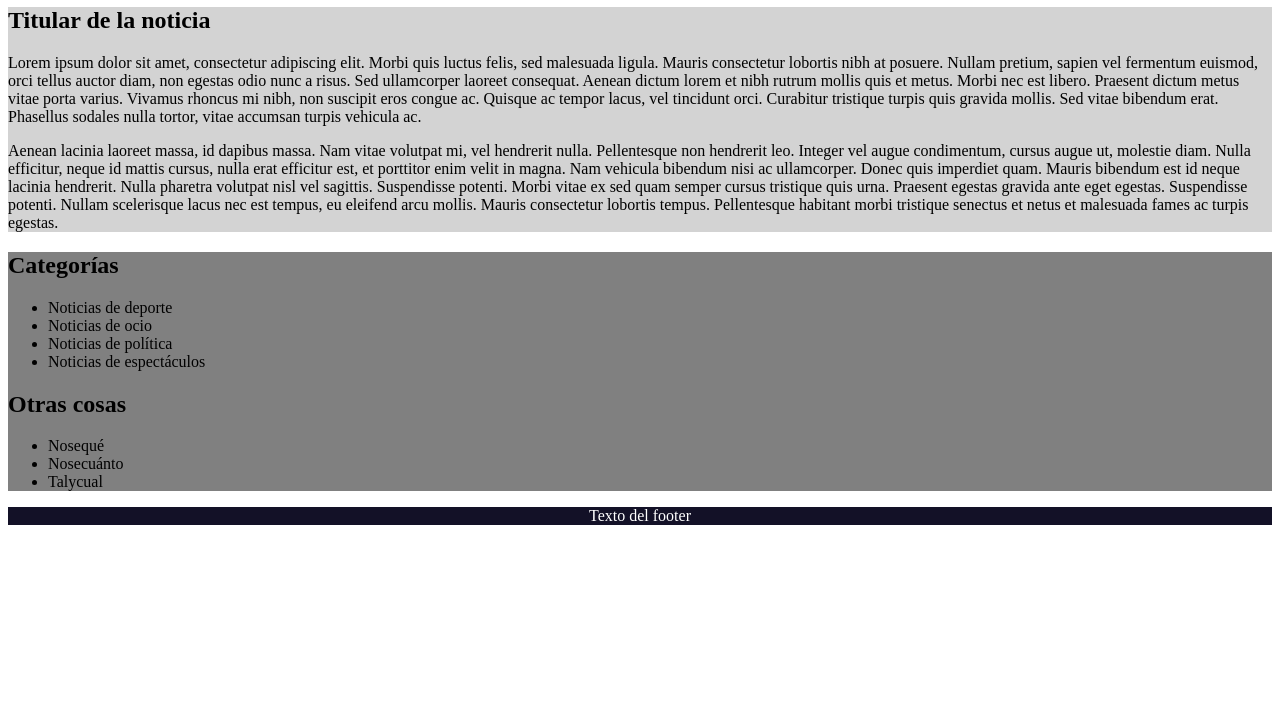
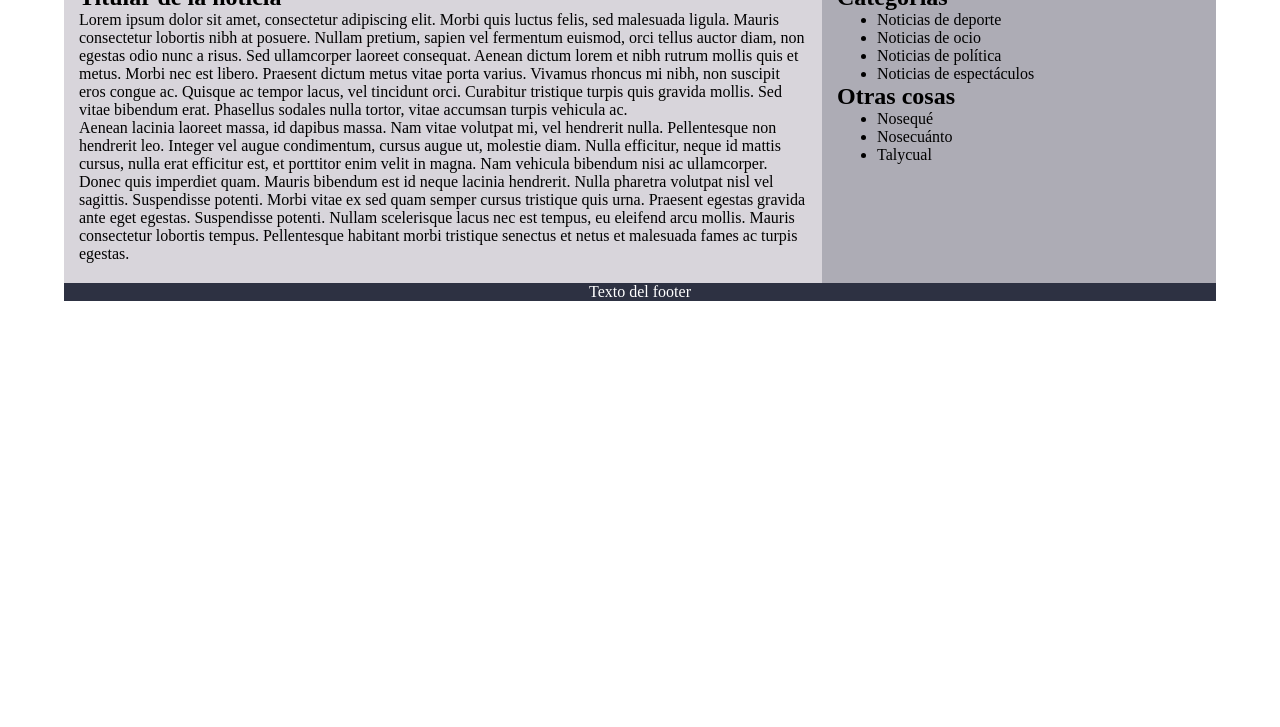
Before and after one commit to NatBernat/202204-W1EXCSSLayout-bernat-arcusa, a plain HTML site: page index.html in a window 1280 px wide. Shown: the part 73-800 px from the top of the page. Drawn offline with Linux system fonts and the light colour scheme.

Commit message:
Stylesheet updated with padding in all elements

```diff
--- a/index.html
+++ b/index.html
@@ -13,7 +13,7 @@
       <header>
         <h1>Título</h1>
       </header>
-      <div>
+      <div class="sections">
         <section class="section__main-article">
           <h2>Titular de la noticia</h2>
           <p>
@@ -43,7 +43,7 @@
             senectus et netus et malesuada fames ac turpis egestas.
           </p>
         </section>
-        <section class="section__nav-menu">
+        <section class="section__sidebar">
           <h2>Categorías</h2>
           <ul>
             <li>Noticias de deporte</li>
--- a/style.css
+++ b/style.css
@@ -1,18 +1,45 @@
+* {
+  box-sizing: border-box;
+  margin: 0;
+}
+
+body {
+  display: flex;
+  justify-content: center;
+  margin: 0 5vw 0 5vw;
+  max-width: 1200px;
+}
+
+.container {
+  display: flex;
+  flex-direction: column;
+}
+
 header {
-  background-color: rgb(19, 17, 39);
+  padding: 0 15px 0 15px;
+  background-color: #2d3142;
   color: white;
 }
 
+.sections {
+  margin: 0px;
+  display: flex;
+  flex-direction: row;
+}
 .section__main-article {
-  background-color: lightgray;
+  padding: 20px 15px 20px 15px;
+  background-color: #d8d5db;
+  flex: 2;
 }
 
-.section__nav-menu {
-  background-color: grey;
+.section__sidebar {
+  padding: 20px 15px 20px 15px;
+  background-color: #adacb5;
+  flex: 1;
 }
 
 footer {
-  background-color: rgb(19, 17, 39);
+  background-color: #2d3142;
   color: white;
   text-align: center;
 }
```
